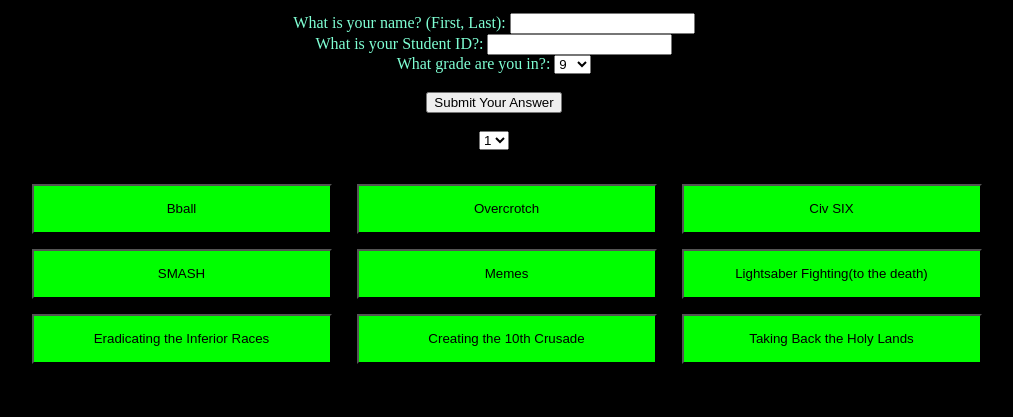
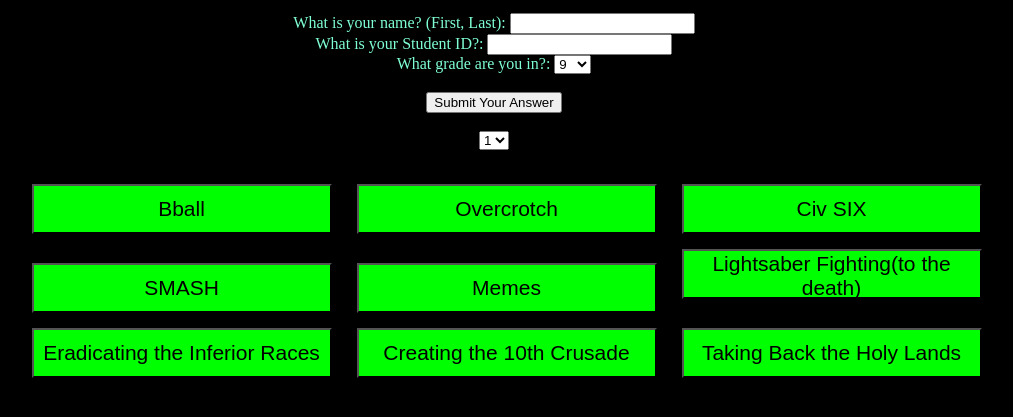
Before and after one commit to Alec-Hardison/classoly, a plain HTML site: page public/index.html in a window 1280 px wide. Shown: the part 87-504 px from the top of the page, without its empty margins (146-1159 px from the left). Drawn offline with nearby package versions, Linux system fonts and the light colour scheme; no server answers.

Commit message:
Add files via upload

```diff
--- a/public/Style.css
+++ b/public/Style.css
@@ -14,4 +14,6 @@
     margin-left: 25px;
     margin-bottom: 15px;
     background: lime;
+    font-family: fantasy;
+    font-size: 21px;
 }
```
